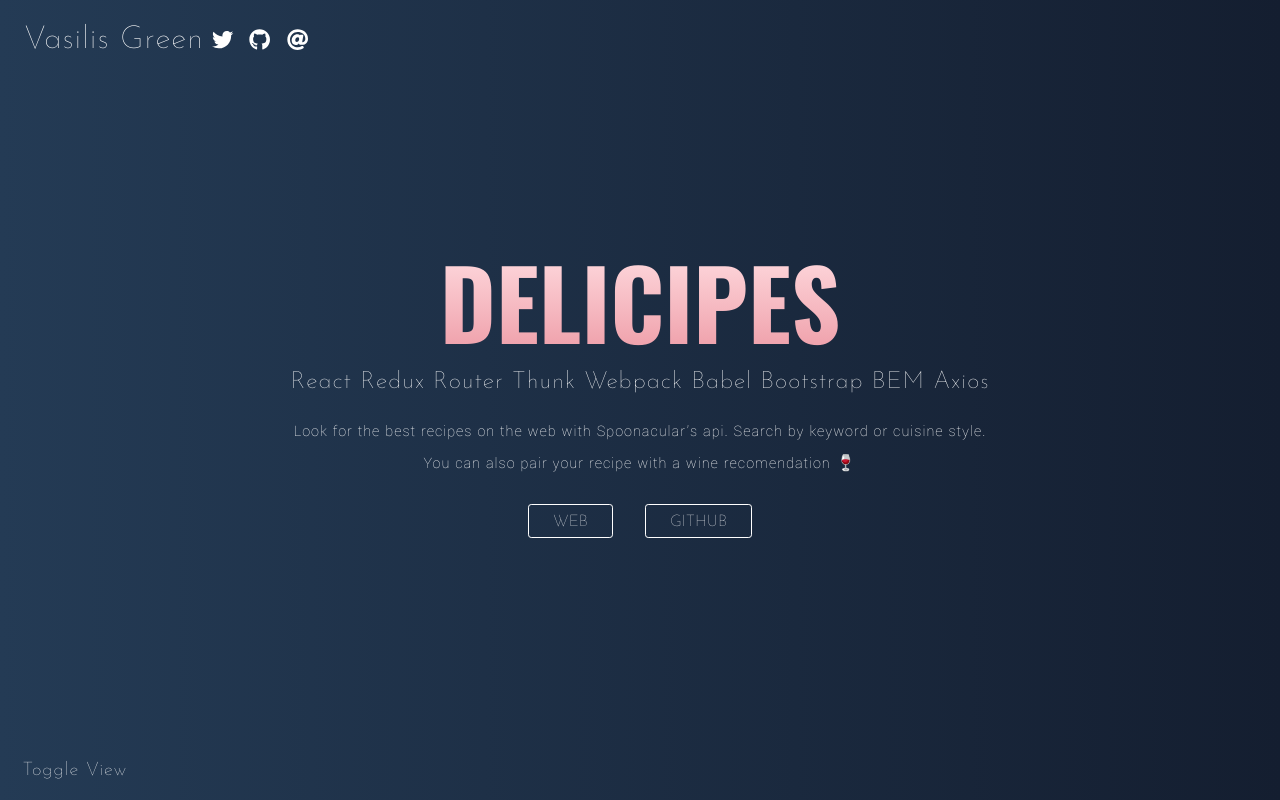
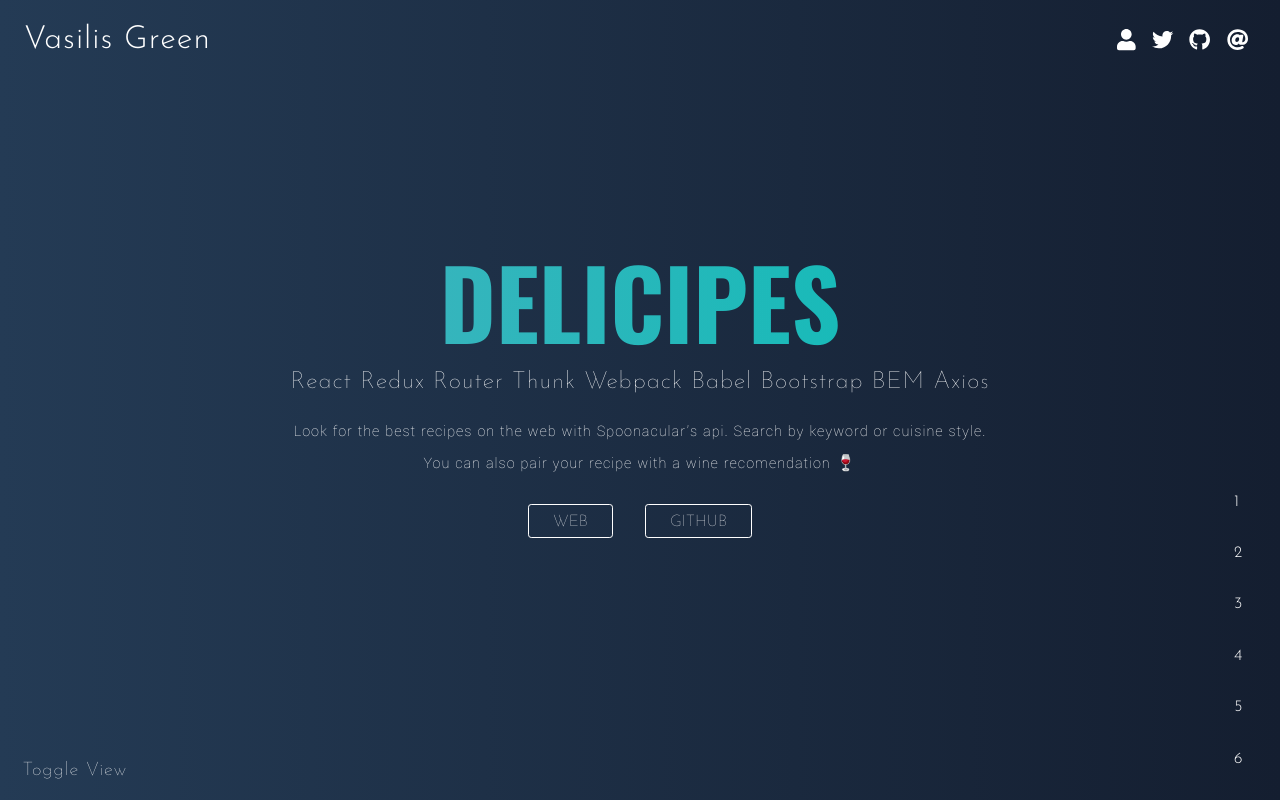
Before and after one commit to grenos/my_portfolio, a React (Create React App) app: page / in a window 1280 px wide. Shown: the top 800 px of the page. Built offline with nearby package versions, Linux system fonts and the light colour scheme.

Commit message:
updates
various updates (still early production / no documentation)

```diff
--- a/src/components/Linker/Linker.js
+++ b/src/components/Linker/Linker.js
@@ -3,12 +3,12 @@ import styled from 'styled-components';
 import { NavLink } from 'react-router-dom';
 
 const LinkerWrap = styled.div`
-  position: absolute;
+  position: fixed;
   right: 0;
   display: flex;
   flex-direction: column;
-  justify-content: center;
-  height: 80vh;
+  justify-content: flex-end;
+  height: 100vh;
 `;
 
 const LinkItem = styled.div`
--- a/src/components/ProjectData.js
+++ b/src/components/ProjectData.js
@@ -7,7 +7,8 @@ export const ProjectData = [
     tech: 'React Redux Router Thunk Webpack Babel Bootstrap BEM Axios',
     info: `Look for the best recipes on the web with Spoonacular's api. Search by keyword or cuisine style. You can also pair your recipe with a wine recomendation \u{1F377}`,
     webUrl: '',
-    gitHub: 'https://github.com/grenos/Recipes'
+    gitHub: 'https://github.com/grenos/Recipes',
+    background: 'linear-gradient(to right, #48b1bf, #06beb6)'
   },
   {
     id: uuid(),
@@ -15,7 +16,8 @@ export const ProjectData = [
     tech: 'Vanilla ES6 jQuery Libraries Fetch SCSS Bootstrap Gulp',
     info: `A Web app to see the latest movie and TV serie releases along with trailers, similar recomandations and production and actors' info. All build into a Popcorn Time style theme \u{1F4FD}`,
     webUrl: 'https://grenos.github.io/items/popcorn-style/src/index.html',
-    gitHub: 'https://github.com/grenos/Popcorn-Style-Online'
+    gitHub: 'https://github.com/grenos/Popcorn-Style-Online',
+    background: 'linear-gradient(to bottom, #ffdde1, #ee9ca7)'
   },
   {
     id: uuid(),
@@ -23,7 +25,8 @@ export const ProjectData = [
     tech: 'React and other dependencies',
     info: `A growing collection of React components with emphasis either on functionality or design \u{1F5A5}`,
     webUrl: 'https://grenos.github.io/items/animated-card/index.html',
-    gitHub: 'https://github.com/grenos/Bootstrap-Cards'
+    gitHub: 'https://github.com/grenos/Bootstrap-Cards',
+    background: 'linear-gradient(to right, #f05053, #e1eec3)'
   },
   {
     id: uuid(),
@@ -31,7 +34,8 @@ export const ProjectData = [
     tech: 'Vanilla ES6 jQuery Materialize',
     info: `A contact list web app where you can save contacts and also search them on social media based on their contact information \u{1F4DA}`,
     webUrl: 'https://grenos.github.io/items/Contacts_App/index.html',
-    gitHub: 'https://github.com/grenos/Contacts_App'
+    gitHub: 'https://github.com/grenos/Contacts_App',
+    background: 'linear-gradient(to right, #45B649, #DCE35B)'
   },
   {
     id: uuid(),
@@ -39,7 +43,8 @@ export const ProjectData = [
     tech: 'Bootstrap Responsive CSS',
     info: `A pair of Bootstrap cards with a lot of absolute positioning and layering and heavy use of media queries to fit any device \u{1F0CF}`,
     webUrl: 'https://grenos.github.io/items/animated-card/index.html',
-    gitHub: 'https://github.com/grenos/Bootstrap-Cards'
+    gitHub: 'https://github.com/grenos/Bootstrap-Cards',
+    background: 'linear-gradient(to right, #0575E6, #00F260)'
   },
   {
     id: uuid(),
@@ -47,6 +52,7 @@ export const ProjectData = [
     tech: 'Vanilla ES6 jQuery Bootstrap',
     info: `A restaurant template website with emphasis on design and cool functionality \u{1F356}`,
     webUrl: '',
-    gitHub: ''
+    gitHub: '',
+    background: 'linear-gradient(to right, #FDB99B, #CF8BF3, #A770EF)'
   }
 ];
--- a/src/components/main/App.js
+++ b/src/components/main/App.js
@@ -1,14 +1,15 @@
 import React from 'react';
 import { ProjectData } from '../ProjectData';
 
-import Navbar from '../navbar/Navbar';
+import Linker from '../Linker/Linker';
 import Project from '../projects/Project';
 import Footer from '../footer/Footer';
 
 export default () => {
   return (
     <div>
-      <Navbar />
+      <Linker />
+
       {ProjectData.map(project => {
         return <Project key={project.id} project={project} />;
       })}
--- a/src/components/navbar/Navbar.js
+++ b/src/components/navbar/Navbar.js
@@ -2,12 +2,13 @@ import React from 'react';
 
 import { FontAwesomeIcon } from '@fortawesome/react-fontawesome';
 import { faTwitter, faGithub } from '@fortawesome/free-brands-svg-icons';
-import { faAt } from '@fortawesome/free-solid-svg-icons';
+import { faAt, faUser } from '@fortawesome/free-solid-svg-icons';
 
 import styled from 'styled-components';
 
 const NavwWrapper = styled.div`
   position: fixed;
+  width: 100%;
   height: 80px;
   padding: 0;
   margin: 0;
@@ -24,7 +25,7 @@ const Logo = styled.div`
 const Title = styled.h1`
   margin: 0;
   font-family: 'Josefin Sans', sans-serif;
-  font-weight: 100;
+  font-weight: 300;
   color: white;
   letter-spacing: 1px;
 `;
@@ -54,6 +55,9 @@ const Navbar = () => {
         </Logo>
         <Links>
           <LinkItem>
+            <FontAwesomeIcon icon={faUser} size="lg" />
+          </LinkItem>
+          <LinkItem>
             <FontAwesomeIcon icon={faTwitter} size="lg" />
           </LinkItem>
           <LinkItem>
--- a/src/components/projects/Project.js
+++ b/src/components/projects/Project.js
@@ -21,11 +21,6 @@ const Title = styled.h1`
   font-family: 'Oswald', sans-serif;
   font-size: 6em;
   margin: 0;
-  background: #ee9ca7;
-  background: linear-gradient(to bottom, #ffdde1, #ee9ca7);
-  background-clip: text;
-  -webkit-background-clip: text;
-  -webkit-text-fill-color: transparent;
 `;
 
 const SubTitle = styled.h3`
@@ -62,25 +57,34 @@ const Button = styled.button`
 `;
 
 const Project = props => {
-  const { title, tech, info, webUrl, gitHub } = props.project;
+  const { title, tech, info, webUrl, gitHub, background } = props.project;
+
   return (
     <AppWrapper>
       <Container style={wrapperStyle}>
         <Row className="justify-content-center">
           <Col md="10">
-            <Title>{title}</Title>
+            <Title
+              style={{
+                background: `${background}`,
+                WebkitBackgroundClip: 'text',
+                WebkitTextFillColor: 'transparent'
+              }}
+            >
+              {title}
+            </Title>
             <SubTitle>{tech}</SubTitle>
           </Col>
           <Col md="8">
             <Text>{info}</Text>
           </Col>
           <Col md="6">
-            <Button>
-              <a href={webUrl} />WEB
-            </Button>
-            <Button>
-              <a href={gitHub} />GITHUB
-            </Button>
+            <a href={webUrl} target="_blank">
+              <Button>WEB</Button>
+            </a>
+            <a href={gitHub} target="_blank">
+              <Button>GITHUB</Button>
+            </a>
           </Col>
         </Row>
       </Container>
@@ -89,3 +93,7 @@ const Project = props => {
 };
 
 export default Project;
+
+// background: #ee9ca7;
+// background: linear-gradient(to bottom, #ffdde1, #ee9ca7);
+// background-clip: text;
--- a/src/components/router/Router.js
+++ b/src/components/router/Router.js
@@ -8,6 +8,7 @@ import NotFound from '../notFound/NotFound';
 const AppRouter = () => (
   <BrowserRouter>
     <div>
+      <Navbar />
       <Switch>
         <Route path="/" component={App} />
         <Route component={NotFound} />
--- a/src/global_styles.css
+++ b/src/global_styles.css
@@ -1,4 +1,4 @@
-@import url('https://fonts.googleapis.com/css?family=Josefin+Sans:100,700');
+@import url('https://fonts.googleapis.com/css?family=Josefin+Sans:100,300,700');
 @import url('https://fonts.googleapis.com/css?family=Oswald:400,700');
 @import url('https://fonts.googleapis.com/css?family=Yantramanav:100,300,400');
 
@@ -7,7 +7,6 @@
 
 
 body{
-  /* height: 100vh; */
   background: #141E30;  /* fallback for old browsers */
   background: -webkit-linear-gradient(to right, #243B55, #141E30);  /* Chrome 10-25, Safari 5.1-6 */
   background: linear-gradient(to right, #243B55, #141E30); /* W3C, IE 10+/ Edge, Firefox 16+, Chrome 26+, Opera 12+, Safari 7+ */
```
Also changed, not shown: src/components/burger/Burger.js (deleted, +0 -36 lines), src/components/burger/style.css (deleted, +0 -58 lines).
